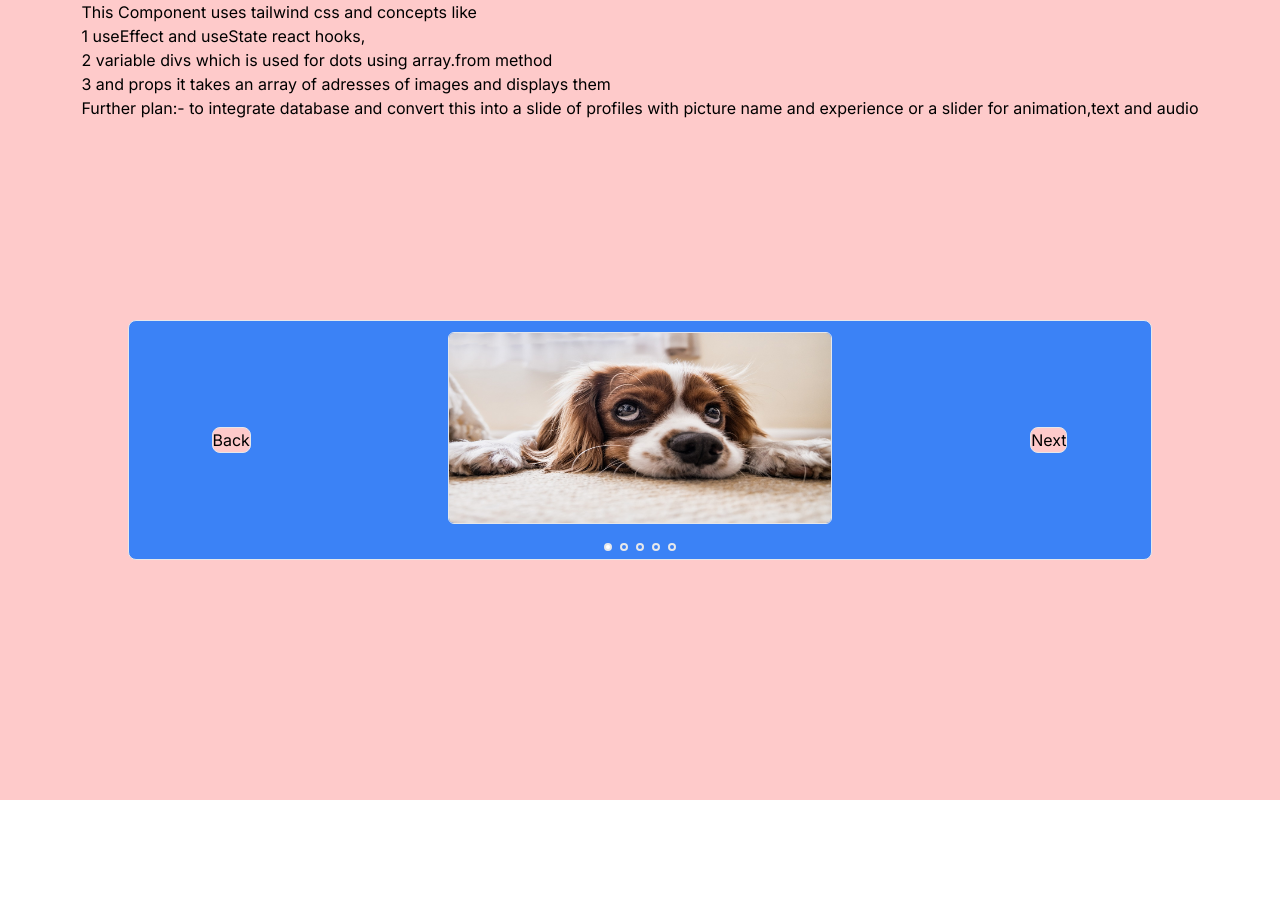
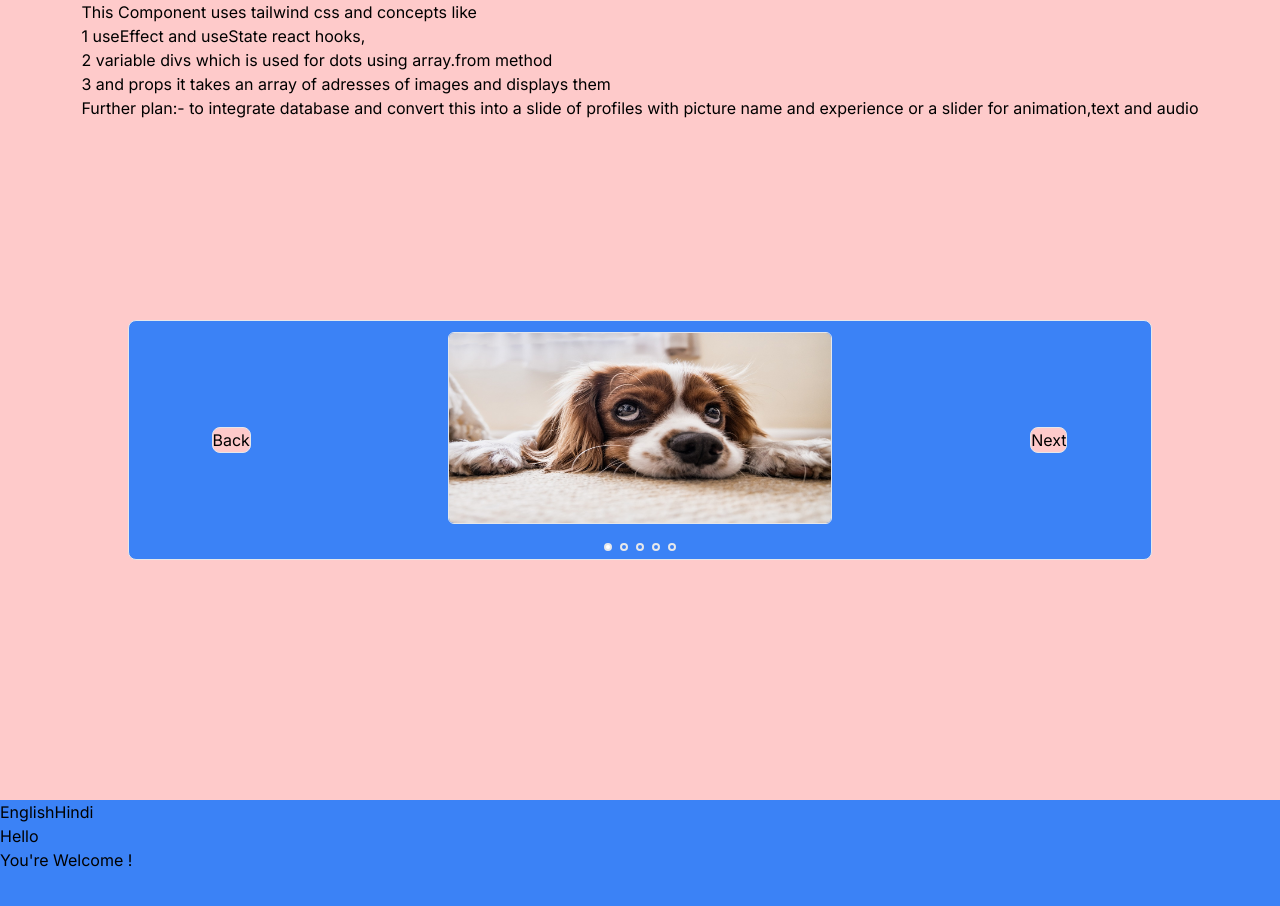
Before and after one commit to Priyanshu-sinhaa/Learning-nextjs-app, a Next.js app: page / in a window 1280 px wide. Shown: the top 906 px of the page. Before the commit the page ends 800 px from the top, so only its background shows below. Built offline with nearby package versions, Linux system fonts and the light colour scheme.

Commit message:
multilinguity

```diff
--- a/src/app/page.js
+++ b/src/app/page.js
@@ -1,13 +1,48 @@
+'use client'
 import Image from 'next/image'
 import Imageslider from 'src/components/Imageslider'
 import Head from 'next/head'
+import Multilang from '@/components/Multilang';
+import { useState } from 'react';
+
+
 
 export default function Home() {
+
+
+
+
+  class Language{
+    constructor(name){
+      this.name = name;
+      var header;
+      var statement;
+    }
+  }
+
+  const hindi = new Language('hindi')
+  hindi.header = "नमस्ते";
+  hindi.statement = "आपका स्वागत है !";
+
+  const english = new Language('english')
+  english.header = "Hello";
+  english.statement = "You're Welcome !"
+
+
+
+  const [lang,setlang] = useState(english)
+
   return (
 
     <main >
       <Imageslider Imgarr={['/Images/0.jpg','/Images/1.jpg','/Images/2.jpg','/Images/3.jpg','/Images/4.jpg']}/>
+      <section className="bg-blue-500 h-screen w-200 ">
+        <button onClick={()=>{setlang(english)}}>English</button>
+        <button onClick={()=>{setlang(hindi)}}>Hindi</button>
+        <Multilang language={lang}/>
+      </section>
     </main>
+
 
   )
 }
--- /dev/null
+++ b/src/components/Multilang.js
@@ -0,0 +1,16 @@
+'use client'
+import { headers } from 'next/dist/client/components/headers'
+import React from 'react'
+
+function Multilang({language}) {
+    const header = language.header;
+    const statement = language.statement;
+  return (
+    <div>
+      <h1>{header}</h1>
+      <h2>{statement}</h2>
+    </div>
+  )
+}
+
+export default Multilang
```
